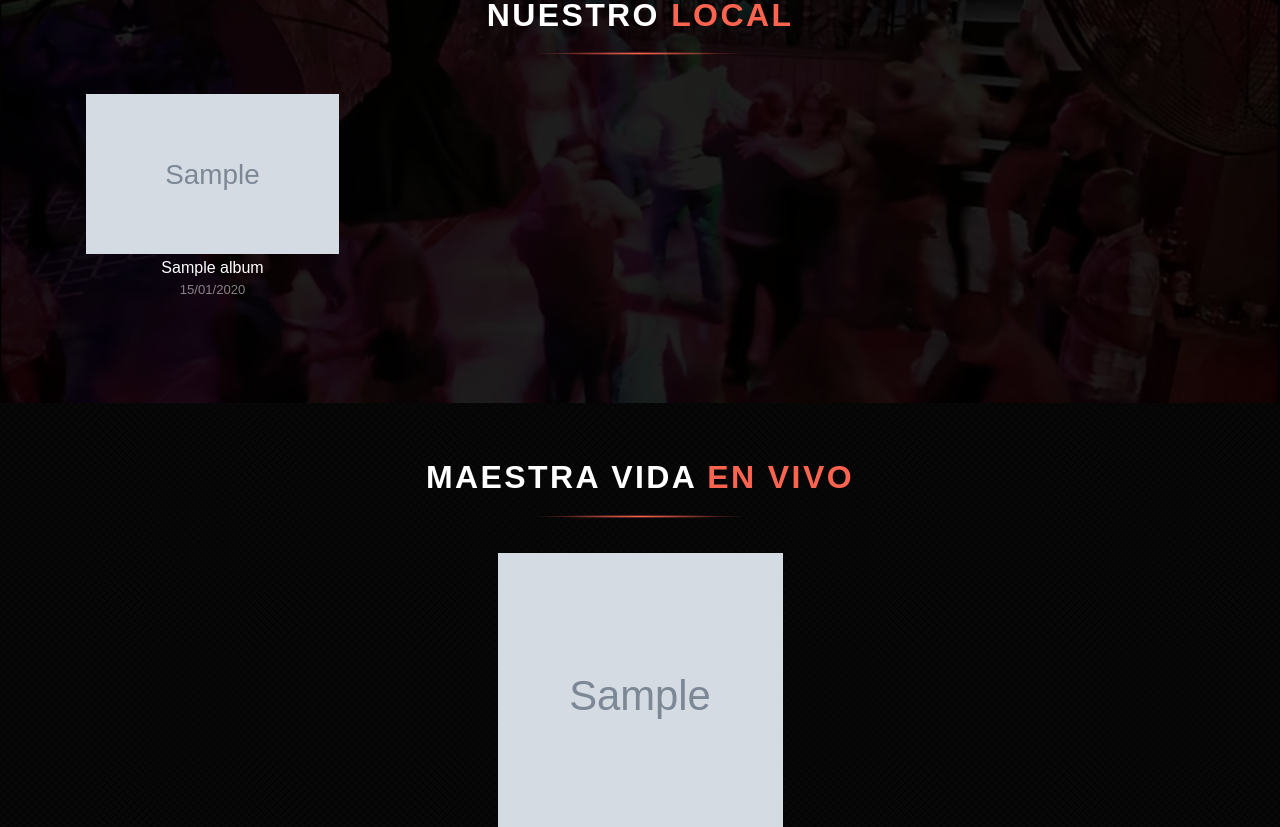
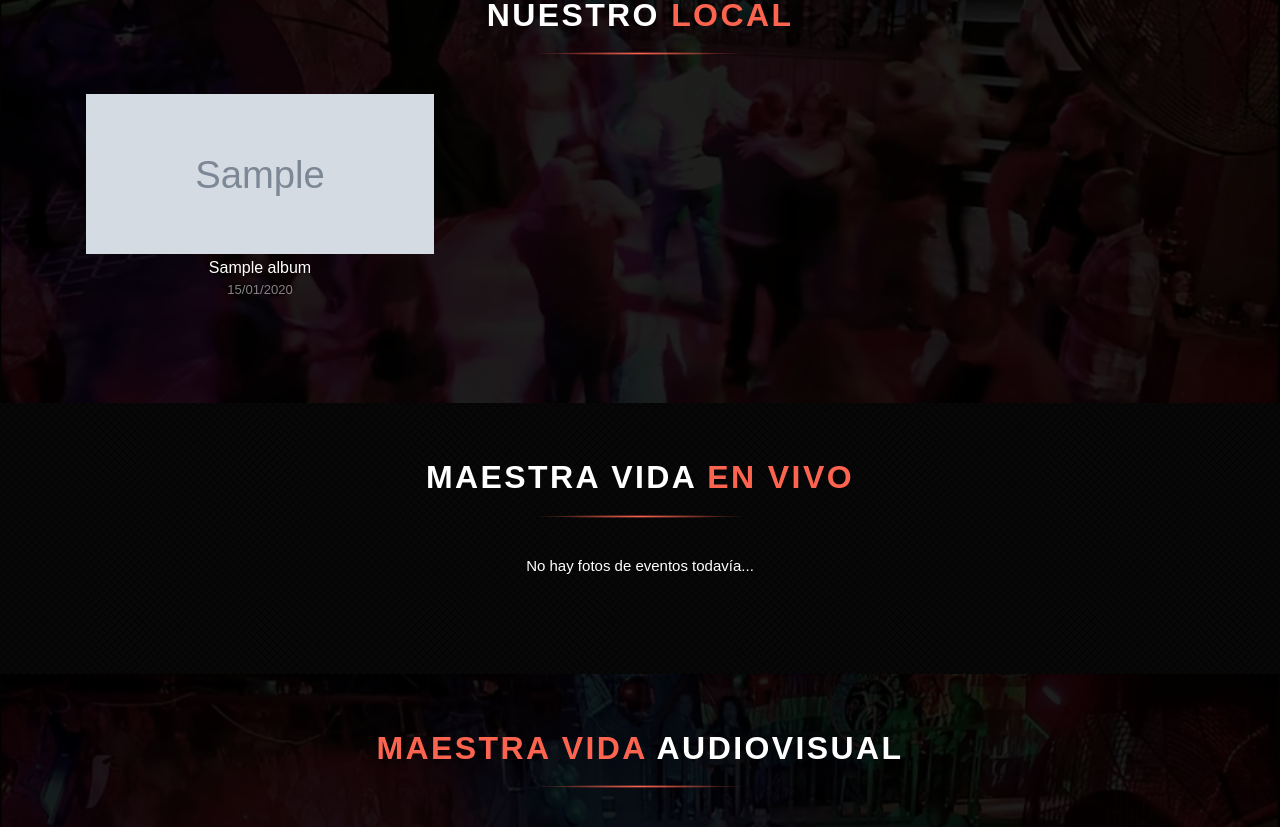
Before and after one commit to OrtegaHamel/MaestraVida_Web, a Django app: page /bandas/galeria/ in a window 1280 px wide. Shown: the part 495-1322 px from the top of the page. Run offline with Django 5.2, Linux system fonts and the light colour scheme; tables that the repository leaves empty hold one stand-in row (values such as "Sample post"); grey boxes marked "Sample" are stand-in pictures; grey boxes labelled with a size stand in for pictures from a placeholder-image service; some libraries are stand-ins or nearby versions; grey boxes are pictures that could not be loaded.

Commit message:
Galería implementada

```diff
--- a/bandas/templates/galerias/galeria.html
+++ b/bandas/templates/galerias/galeria.html
@@ -33,7 +33,7 @@
                         {% if albums %}
                             {% for album in albums %}
                                 {% with fotos_list=album.fotos.all %}
-                                <div class="col-lg-3 col-md-4 col-sm-6 mb-4 album">
+                                <div class="col-lg-4 col-md-4 col-sm-6 mb-4 album">
                                     <div class="px_blog_single text-center p-1">
                                         {% if fotos_list %}
                                             {# Portada: primera foto del álbum #}
@@ -48,7 +48,12 @@
 
                                         <div class="text-center">
                                             <h6 class="mb-1 mt-1 text-white fw-semibold text-truncate" title="{{ album.titulo }}">{{ album.titulo }}</h6>
+                                            {# Mostrar la fecha de la última foto si existe, sino la fecha de creación del álbum #}
+                                            {% if album.latest_photo %}
+                                            <small class="d-block text-white-50">{{ album.latest_photo|date:"d/m/Y" }}</small>
+                                            {% else %}
                                             <small class="d-block text-white-50">{{ album.creado_en|date:"d/m/Y" }}</small>
+                                            {% endif %}
                                         </div>
 
                                         <!-- Enlaces ocultos: saltar la primera con forloop.first -->
@@ -78,28 +83,60 @@
     </div>
 </div>
 
-<!-- MAESTRA VIDA EN VIVO (texto antes de galería) -->
+<!-- MAESTRA VIDA EN VIVO (agrupados por evento) -->
 <div class="main_wrapper px_gallery_wrapper">
+
     <div class="px_heading_middle mb-5">
         <h2>Maestra Vida <span>en Vivo</span></h2>
     </div>
 
-    <div class="px_photo_galley home_gallery mt-3">
-        {% for foto in fotos %}
-            <div class="photo_grid width_2">
-                <div class="gallery_cover">
-                    <a href="{{ foto.imagen.url }}" class="photo_gallery_popup">
-                        <img src="{{ foto.imagen.url }}" alt="{{ foto.evento.banda.nombre }}">
-                        <div class="gallery_overlay triangle_shape"></div>
-                    </a>
+    <div class="container">
+      <div class="row px_album_grid">
+        {% if event_albums %}
+          {% for evento in event_albums %}
+            {% with fotos_list=evento.fotos_galeria.all %}
+            <div class="col-lg-4 col-md-4 col-sm-6 mb-4 album">
+              <div class="px_blog_single text-center p-1">
+                {% if fotos_list %}
+                  <a href="{{ fotos_list.0.imagen.url }}" class="photo_popup d-block">
+                    <img src="{{ fotos_list.0.imagen.url }}" alt="Fotos de {{ evento.banda.nombre }}" class="img-fluid" style="height:160px; width:100%; object-fit:cover;">
+                  </a>
+                {% else %}
+                  <a href="{% static 'core/img/album-default.jpg' %}" class="photo_popup d-block">
+                    <img src="{% static 'core/img/album-default.jpg' %}" alt="Evento {{ evento.banda.nombre }}" class="img-fluid" style="height:160px; width:100%; object-fit:cover;">
+                  </a>
+                {% endif %}
+
+                <div class="text-center">
+                  <h6 class="mb-1 mt-1 text-white fw-semibold text-truncate" title="{{ evento.banda.nombre }}">{{ evento.banda.nombre }}</h6>
+                  {% if evento.latest_photo %}
+                    <small class="d-block text-white-50">{{ evento.latest_photo|date:"d/m/Y" }}</small>
+                  {% else %}
+                    <small class="d-block text-white-50">{{ evento.hora|date:"d/m/Y" }}</small>
+                  {% endif %}
                 </div>
+
+                <!-- enlaces ocultos para magnific popup: todas las fotos del evento excepto la primera -->
+                <div style="display:none;">
+                  {% for foto in fotos_list %}
+                    {% if not forloop.first %}
+                      <a href="{{ foto.imagen.url }}" class="photo_popup"></a>
+                    {% endif %}
+                  {% endfor %}
+                </div>
+
+              </div>
             </div>
-        {% empty %}
-            <p class="text-center text-white">
-                No existen fotografías disponibles.
-            </p>
-        {% endfor %}
+            {% endwith %}
+          {% endfor %}
+        {% else %}
+          <div class="col-12">
+            <p class="text-center text-white">No hay fotos de eventos todavía...</p>
+          </div>
+        {% endif %}
+      </div>
     </div>
+
 </div>
 
 <!-- VIDEOS  -->
--- a/bandas/views.py
+++ b/bandas/views.py
@@ -10,7 +10,7 @@ from django.core.paginator import Paginator
 from django.shortcuts import get_object_or_404, redirect, render
 from django.urls import reverse
 from django.utils.text import slugify
-from django.db.models import Count
+from django.db.models import Count, Max
 from eventos.models import Evento
 from usuarios.decorators import grupo_required
 
@@ -23,18 +23,29 @@ def galeria(request):
     """
     Galería pública: muestra:
       - 'albums' : cuadrícula de álbumes (cada album con sus fotos)
-      - 'fotos'  : fotos sueltas (Maestra Vida en Vivo) — se usan en la sección inferior
+      - 'event_albums' : eventos agrupados por fotos (Maestra Vida en Vivo), presentados como 'álbumes'
+      - 'fotos'  : fotos sueltas (si las quieres mantener)
     """
-    # Álbumes con al menos 1 foto, prefetch para mejorar consultas
+    # Álbumes con al menos 1 foto (si deseas mantener la sección de álbumes)
     albums = (
         Album.objects
-        .annotate(num_fotos=Count('fotos'))
+        .annotate(num_fotos=Count('fotos'), latest_photo=Max('fotos__creado_en'))
         .filter(num_fotos__gt=0)
-        .prefetch_related('fotos')    # related_name 'fotos' asumido
-        .order_by('-creado_en')[:24]
+        .prefetch_related('fotos')
+        .order_by('-latest_photo', '-creado_en')[:6]
     )
 
-    # Fotos recientes para "Maestra Vida en Vivo"
+    # Eventos que tienen fotos (agrupamos fotos de banda por evento)
+    event_albums = (
+        Evento.objects
+        .annotate(num_fotos=Count('fotos_galeria'), latest_photo=Max('fotos_galeria__creado_en'))
+        .filter(num_fotos__gt=0)
+        .select_related('banda')
+        .prefetch_related('fotos_galeria')
+        .order_by('-latest_photo')[:9]   # 9 eventos => 3 filas x 3 columnas
+    )
+
+    # Fotos recientes sueltas (opcional, si quieres mantener la galería suelta)
     fotos = (
         FotoBanda.objects
         .select_related('evento', 'evento__banda')
@@ -44,6 +55,7 @@ def galeria(request):
 
     context = {
         'albums': albums,
+        'event_albums': event_albums,  # nueva variable para la plantilla
         'fotos': fotos,
     }
 
```
